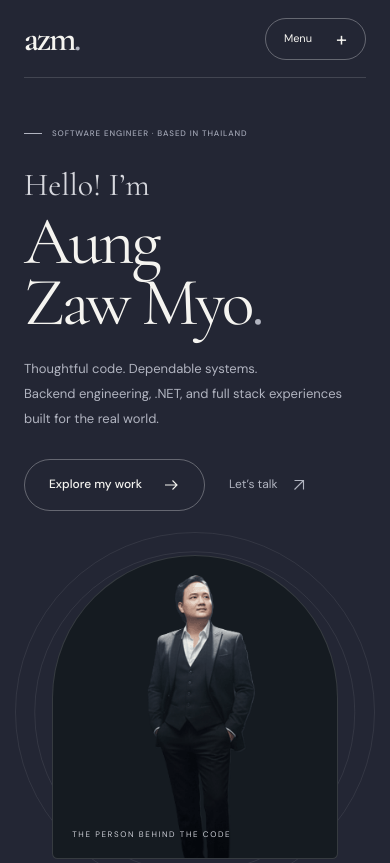
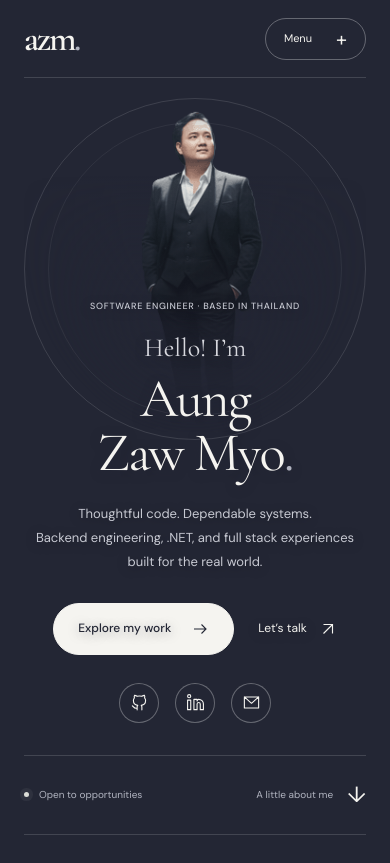
Before and after one commit to AungZawMyo97/portfolio_updated_version, a React (Vite) app: page / in a window 390 px wide. Shown: the top 863 px of the page. Built offline with nearby package versions, Linux system fonts and the light colour scheme.

Commit message:
update: refine responsive hero layout and portrait styling

```diff
--- a/src/index.css
+++ b/src/index.css
@@ -317,9 +317,14 @@ img {
   z-index: 1;
   overflow: hidden;
   aspect-ratio: 0.82;
-  border-radius: 230px 230px 8px 8px;
-  border: 1px solid var(--border);
-  background: #151b21;
+  mask-image: radial-gradient(ellipse at 50% 38%, #000 28%, transparent 72%);
+}
+.portrait-frame::after {
+  content: "";
+  position: absolute;
+  inset: 0;
+  background:
+    linear-gradient(180deg, transparent 25%, rgb(35 38 52 / 35%) 55%, var(--bg) 100%);
 }
 .hero-portrait {
   width: 100%;
@@ -1044,30 +1049,60 @@ em {
     font-size: 14px;
   }
   .hero-grid {
+    position: relative;
+    isolation: isolate;
     grid-template-columns: 1fr;
-    gap: 44px;
-    padding-block: 48px 34px;
-    min-height: auto;
+    gap: 0;
+    padding-block: clamp(220px, 52vw, 300px) 100px;
+    min-height: 640px;
+  }
+  .hero-copy {
+    text-align: center;
+    text-shadow: 0 2px 12px rgb(35 38 52 / 40%);
   }
   .hero-label {
-    font-size: 8px;
-    letter-spacing: 0.11em;
-    margin-bottom: 26px;
+    justify-content: center;
+    font-size: 9px;
+    letter-spacing: 0.08em;
+    margin-bottom: 18px;
+    color: #c7c9d2;
+  }
+  .hero-label > span {
+    display: none;
   }
   .hero-kicker {
-    font-size: 32px;
+    font-size: 26px;
+    margin-bottom: 10px;
   }
   .hero h1 {
-    font-size: clamp(68px, 17vw, 98px);
+    font-size: clamp(52px, 14vw, 72px);
+    line-height: 0.98;
+    letter-spacing: -0.035em;
   }
   .hero-description {
     font-size: 13px;
-    margin-top: 24px;
-    max-width: 390px;
+    line-height: 1.85;
+    margin: 22px auto 0;
+    max-width: 330px;
+    color: #c7c9d2;
   }
   .hero-actions {
     margin-top: 28px;
     gap: 24px;
+    flex-wrap: wrap;
+    justify-content: center;
+  }
+  .hero-actions .button {
+    background: var(--text-primary);
+    border-color: var(--text-primary);
+    color: var(--bg);
+  }
+  .hero-actions .button:hover {
+    background: #d7d8de;
+    border-color: #d7d8de;
+  }
+  .hero-actions .text-link {
+    color: var(--text-primary);
   }
   .button {
     min-height: 52px;
@@ -1075,37 +1110,56 @@ em {
     gap: 20px;
   }
   .hero-visual {
-    justify-self: center;
-    max-width: 430px;
-    padding: 0 18px 62px;
-    width: 94%;
+    position: absolute;
+    inset: 0;
+    max-width: none;
+    padding: 0;
+    width: 100%;
+    pointer-events: none;
+    animation: none;
   }
   .portrait-frame {
-    aspect-ratio: 0.94;
-    border-radius: 210px 210px 8px 8px;
+    position: absolute;
+    z-index: 0;
+    top: 12px;
+    left: 50%;
+    transform: translateX(-50%);
+    width: min(100%, 420px);
+    aspect-ratio: 1;
+  }
+  .hero-portrait {
+    object-fit: contain;
+    object-position: center;
   }
   .portrait-orbit {
-    top: 43%;
+    z-index: 1;
+    top: 20px;
     left: 50%;
+    transform: translateX(-50%);
+    border-color: rgb(255 255 255 / 12%);
   }
   .orbit-outer {
-    width: 112%;
+    width: min(100%, 460px);
   }
   .orbit-inner {
-    width: 100%;
+    top: 44px;
+    width: min(calc(100% - 48px), 412px);
+    border-color: rgb(255 255 255 / 6%);
   }
   .portrait-caption {
-    left: 38px;
-    bottom: 80px;
-    font-size: 8px;
+    display: none;
   }
   .hero-socials {
     flex-direction: row;
     top: auto;
-    bottom: 0;
-    right: 50%;
-    transform: translateX(50%);
+    bottom: 32px;
+    right: auto;
+    left: 50%;
+    transform: translateX(-50%);
     gap: 16px;
+  }
+  .hero-socials a {
+    pointer-events: auto;
   }
   .hero-socials a:nth-child(2) {
     transform: none;
@@ -1273,7 +1327,7 @@ em {
     gap: 8px;
   }
   .hero-label {
-    font-size: 7px;
+    font-size: 8px;
   }
   .about-facts strong {
     font-size: 26px;
```
